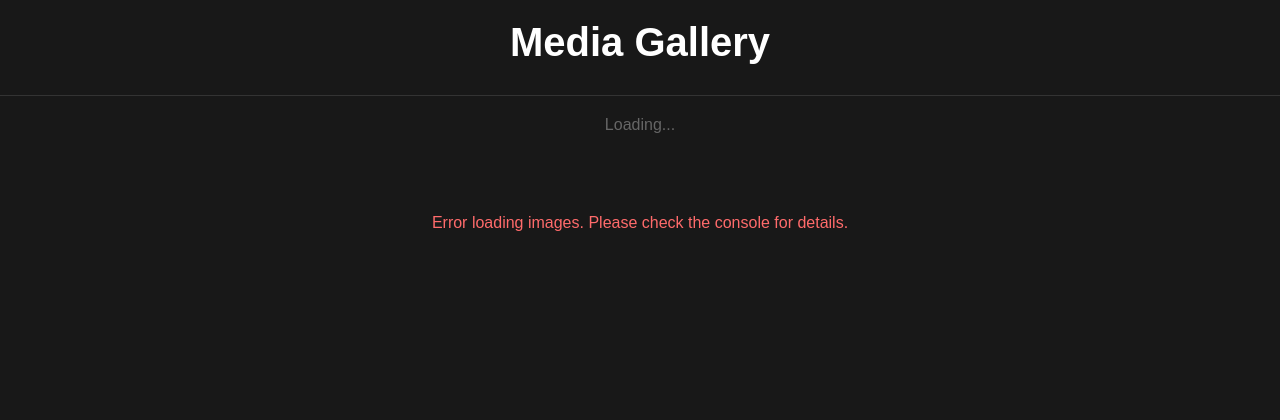
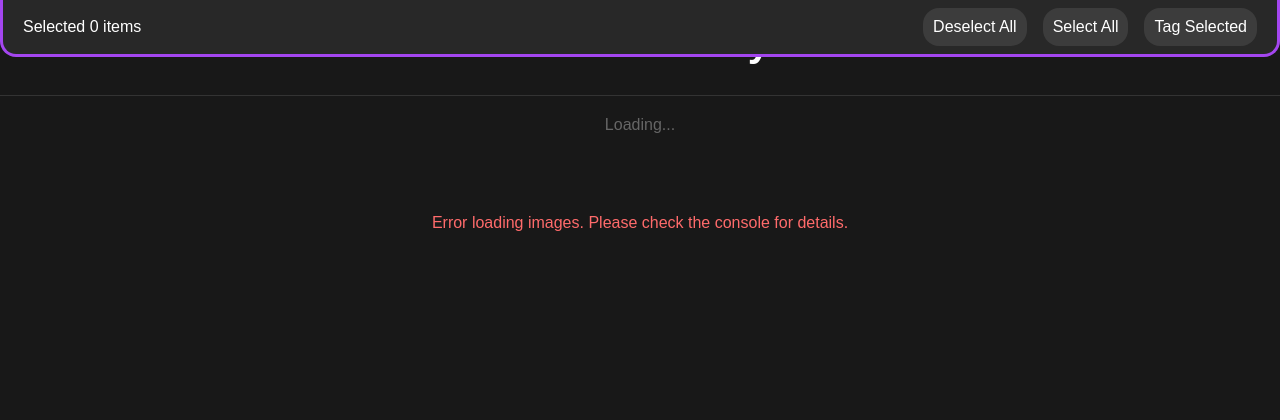
Before and after one commit to CTNH/Simple-Gallery, a Python web app: template src/gallery/templates/gallery.html in a window 1280 px wide, after a click on "Select Mode". Shown: the top 420 px of the page. Run offline with Jinja, Linux system fonts and the light colour scheme; the template is opened without the code that fills it, so the values that code supplies are empty.

Commit message:
Add selection info bar and drag select behaviour
- Add degree symbol in info panel rotation

```diff
--- a/src/gallery/static/app.js
+++ b/src/gallery/static/app.js
@@ -9,6 +9,9 @@
 
 let selectMode = false;
 let selectedItems = new Set();
+let lastSelected = null;
+let mouseDown = false;
+let checkSelect = true;
 
 let cssRules = {};
 const sheet = document.styleSheets[0].cssRules;
@@ -24,6 +27,7 @@
 
 async function loadMediaByFilter(path = '/') {
 	selectedItems = new Set();
+	updateSelectModeMediaCount();
 	selectModeCheckbox.checked = false;
 	selectMode = true;
 	toggleSelectionMode();
@@ -291,7 +295,7 @@
 			["Dimensions", (media.width || '?') + ' x ' + (media.height || '?')],
 			["Aspect Ratio", media.aspectRatio ? media.aspectRatio.toFixed(2) : 'Unknown'],
 			["Duration", (media.video && media.duration) ? media.duration : '-'],
-			["Rotation", media.rotation],
+			["Rotation", (media.rotation || 0) + '&deg;'],
 			["Path", createPathButtons(media.path) || 'Unknown']
 		])],
 		["Technical Details", new Map([
@@ -354,6 +358,11 @@
 		selectedItems.add(mediaIdx);
 		e.target.classList.add('selected');
 	}
+	updateSelectModeMediaCount();
+}
+
+function updateSelectModeMediaCount() {
+	document.getElementById('select-mode-media-count').innerText = selectedItems.size;
 }
 
 function renderGallery() {
@@ -389,11 +398,24 @@
 			container.appendChild(imgElement);
 
 			const checkbox = document.createElement('div');
+			checkbox.checked = false;
 			checkbox.className = 'selection-checkbox';
 			if (selectedItems.has(img.idx)) {
 				checkbox.classList.add('selected');
 			}
-			checkbox.addEventListener('click', (e) => toggleMediaSelection(e, img.idx));
+			checkbox.addEventListener('mousedown', function(e) {
+				this.checked = !this.checked;
+				checkSelect = this.checked;
+				// Prevents default click toggle behavior to avoid double toggling
+				event.preventDefault();
+				toggleMediaSelection(e, img.idx);
+			});
+			checkbox.addEventListener('mouseenter', function(e) {
+				if (mouseDown && (this.checked !== checkSelect)) {
+					this.checked = !this.checked;
+					toggleMediaSelection(e, img.idx);
+				}
+			});
 			container.appendChild(checkbox);
 
 			if (img.video === true && img.duration) {
@@ -461,12 +483,15 @@
 	}
 });
 function toggleSelectionMode() {
+	const selectModeBar = document.getElementById('select-mode-info-bar');
 	if (selectMode) {
 		selectMode = false;
+		selectModeBar.style.display = 'none';
 		cssRules['.selection-checkbox'].style.display = 'none';
 	}
 	else {
 		selectMode = true;
+		selectModeBar.style.display = 'flex';
 		cssRules['.selection-checkbox'].style.display = 'flex';
 	}
 }
@@ -532,6 +557,25 @@
 	}
 });
 
+document.body.addEventListener('mousedown', () => {
+	mouseDown = true;
+});
+
+document.body.addEventListener('mouseup', () => {
+	mouseDown = false;
+});
+document.documentElement.addEventListener('mouseleave', (event) => {
+	if (
+		event.clientY <= 0 ||
+		event.clientX <= 0 ||
+		event.clientX >= window.innerWidth ||
+		event.clientY >= window.innerHeight
+	) {
+		mouseDown = false;
+	}
+});
+
+
 // Event listeners
 window.addEventListener('resize', () => {
 	// Ignore height resizes
--- a/src/gallery/static/style.css
+++ b/src/gallery/static/style.css
@@ -268,7 +268,6 @@
 
 	#lightbox-media-container {
 		flex: 0 0 auto;
-		//height: 100vh;
 		min-height: 400px;
 		display: flex;
 	}
@@ -554,7 +553,6 @@
 }
 
 .select-mode-checkbox:checked + label .select-mode-text {
-	background-color: #2d6737;
 	background: rgba(164, 70, 240, 1);
 	color: white;
 	box-shadow: rgba(0, 0, 0, 0.25) 0px -4px 1px 0px inset
@@ -562,16 +560,11 @@
 
 .selection-checkbox {
 	position: absolute;
-	top: 8px;
-	left: 8px;
-	width: 24px;
-	height: 24px;
 	top: 0px;
 	left: 0px;
 	width: 100%;
 	height: 100%;
 	border: 1px solid rgba(255, 255, 255, 0.7);
-	//background: rgba(0, 0, 0, 0.5);
 	background: none;
 	cursor: pointer;
 	display: none;
@@ -585,3 +578,36 @@
 	background-color: rgba(150, 25, 245, 0.15);
 	border: 3px solid rgba(150, 25, 245, 1);
 }
+
+.select-mode-info-bar {
+	position: fixed;
+	top: 0px;
+	left: 0px;
+	width: 100%;
+	display: none;
+	background: rgb(40, 40, 40);
+	align-items: center;
+	justify-content: space-between;
+	padding-left: 12px;
+	border: 3px solid rgba(164, 70, 240, 1);
+	border-top: none;
+	border-radius: 0 0 1em 1em;
+}
+
+.select-mode-info {
+	margin: 8px;
+}
+
+.select-mode-info-buttons {
+	display: flex;
+	padding-right: 12px;
+}
+
+.select-mode-info button {
+	background: rgb(60, 60, 60);
+	font: inherit;
+	color: white;
+	padding: 10px;
+	border: none;
+	border-radius: 1em;
+}
--- a/src/gallery/templates/gallery.html
+++ b/src/gallery/templates/gallery.html
@@ -19,6 +19,23 @@
 	</div>
 
 	<!-- Select Mode -->
+	<div class="select-mode-info-bar" id="select-mode-info-bar">
+		<div class="select-mode-info">
+			Selected <span id="select-mode-media-count">0</span> items
+		</div>
+		<div class="select-mode-info-buttons">
+			<div class="select-mode-info">
+				<button>Deselect All</button>
+			</div>
+			<div class="select-mode-info">
+				<button>Select All</button>
+			</div>
+			<div class="select-mode-info">
+				<button>Tag Selected</button>
+			</div>
+		</div>
+	</div>
+
 	<div class="select-mode-button">
 		<input type="checkbox" id="select-mode-checkbox" class="select-mode-checkbox">
 		<label for="select-mode-checkbox">
@@ -26,7 +43,8 @@
 		</label>
 	</div>
 
-	<!-- Tag -->
+
+	<!-- Tag Prompt -->
 	<div class="tag-overlay" id="tag-overlay">>
 		<div class="tag-prompt">
 			<div class="tag-info">
@@ -44,7 +62,7 @@
 
 	<!-- Lightbox -->
 	<div class="lightbox" id="lightbox">
-		<button class="lightbox-close" onclick="closeLightbox()">&times</button>
+		<button class="lightbox-close" onclick="closeLightbox()">&times;</button>
 
 		<button class="lightbox-nav lightbox-prev" onclick="prevMedia()">‹</button>
 		<button class="lightbox-nav lightbox-next" onclick="nextMedia()">›</button>
```
